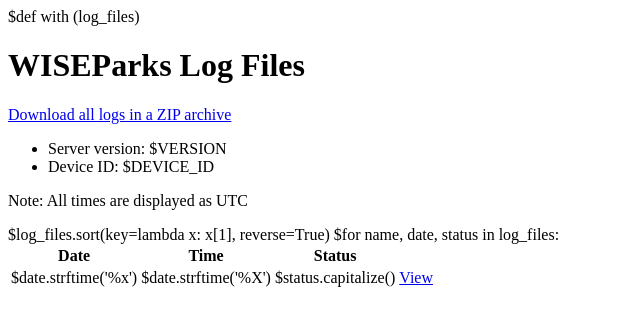
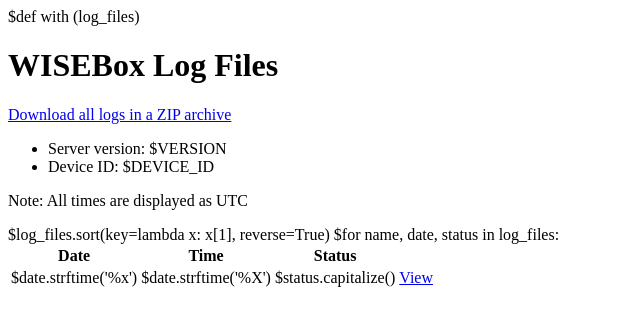
Before and after one commit to Horizon-WISEBox/wisebox-logfile-server, a Python web app: template src/templates/index.html in a window 1280 px wide. Shown: the top 326 px of the page, without its empty margins (0-640 px from the left). Run offline with Jinja, Linux system fonts and the light colour scheme; the template is opened without the code that fills it, so the values that code supplies are empty.

Commit message:
WISEParks renamed to WISEBox

```diff
--- a/src/server.py
+++ b/src/server.py
@@ -16,7 +16,7 @@
 from jsonargparse import ActionConfigFile, ArgumentParser
 
 VERSION = '1.0.1'
-DESCRIPTION = 'Simple server for display of WISEParks log files'
+DESCRIPTION = 'Simple server for display of WISEBox log files'
 
 urls = (
     '/', 'Index',
@@ -104,7 +104,7 @@
 class Download:
     def GET(self):
         web.header(
-            'Content-Disposition', 'attachment; filename="wiseparks.zip"')
+            'Content-Disposition', 'attachment; filename="wisebox.zip"')
         web.header('Content-type', 'application/zip')
         web.header('Content-transfer-encoding', 'binary')
         zip_buf = io.BytesIO()
--- a/src/templates/base.html
+++ b/src/templates/base.html
@@ -4,7 +4,7 @@
 
 <head>
   <meta charset="utf-8">
-  <title>WISEParks Logs</title>
+  <title>WISEBox Logs</title>
   <meta name="viewport" content="width=device-width, initial-scale=1">
   <style>
     .odd {
--- a/src/templates/index.html
+++ b/src/templates/index.html
@@ -1,5 +1,5 @@
 $def with (log_files)
-<h1>WISEParks Log Files</h1>
+<h1>WISEBox Log Files</h1>
 <p><a href="/download">Download all logs in a ZIP archive</a></p>
 <ul>
   <li>Server version: $VERSION</li>
--- a/src/templates/logfile.html
+++ b/src/templates/logfile.html
@@ -1,5 +1,5 @@
 $def with (startdate, status, entries, header)
-<h1>WISEParks Log File</h1>
+<h1>WISEBox Log File</h1>
 <p><a href="/">Back to home page</a></p>
 <ul>
   <li>Device ID: $DEVICE_ID</li>
```
